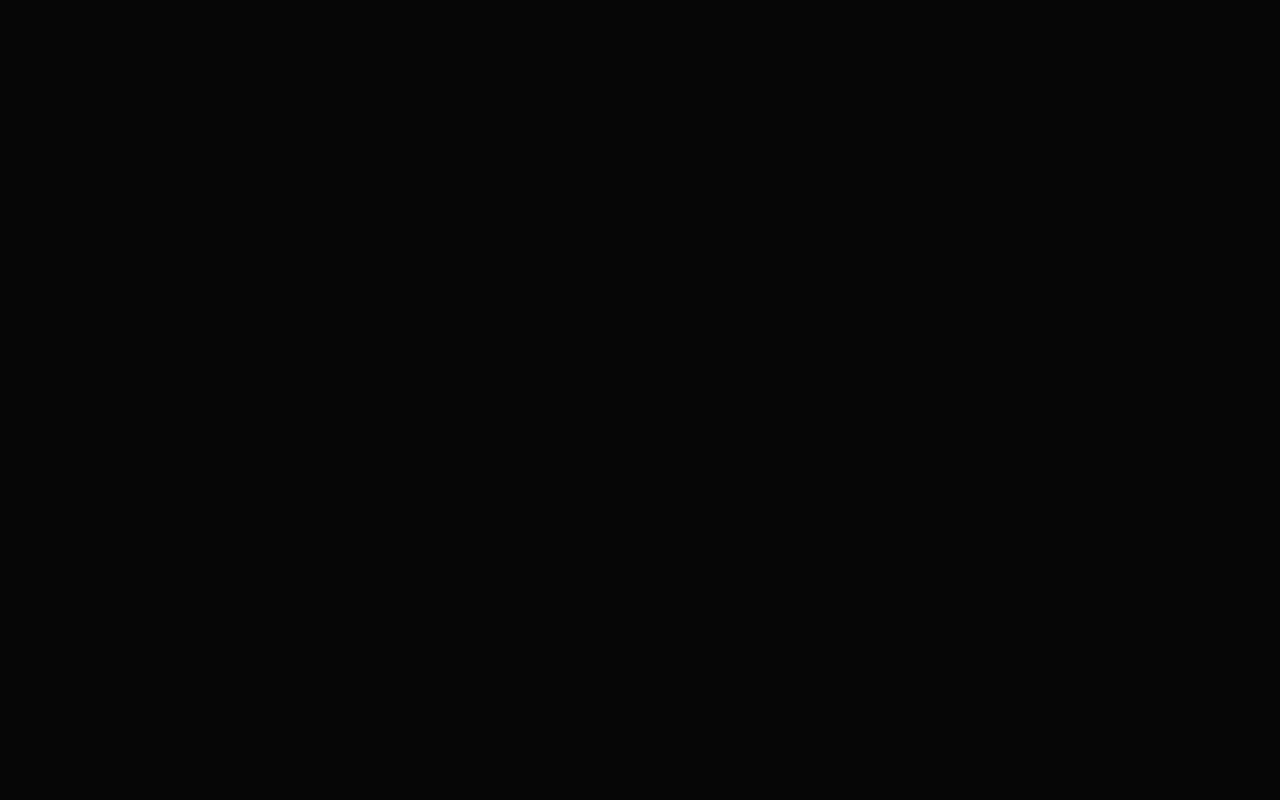
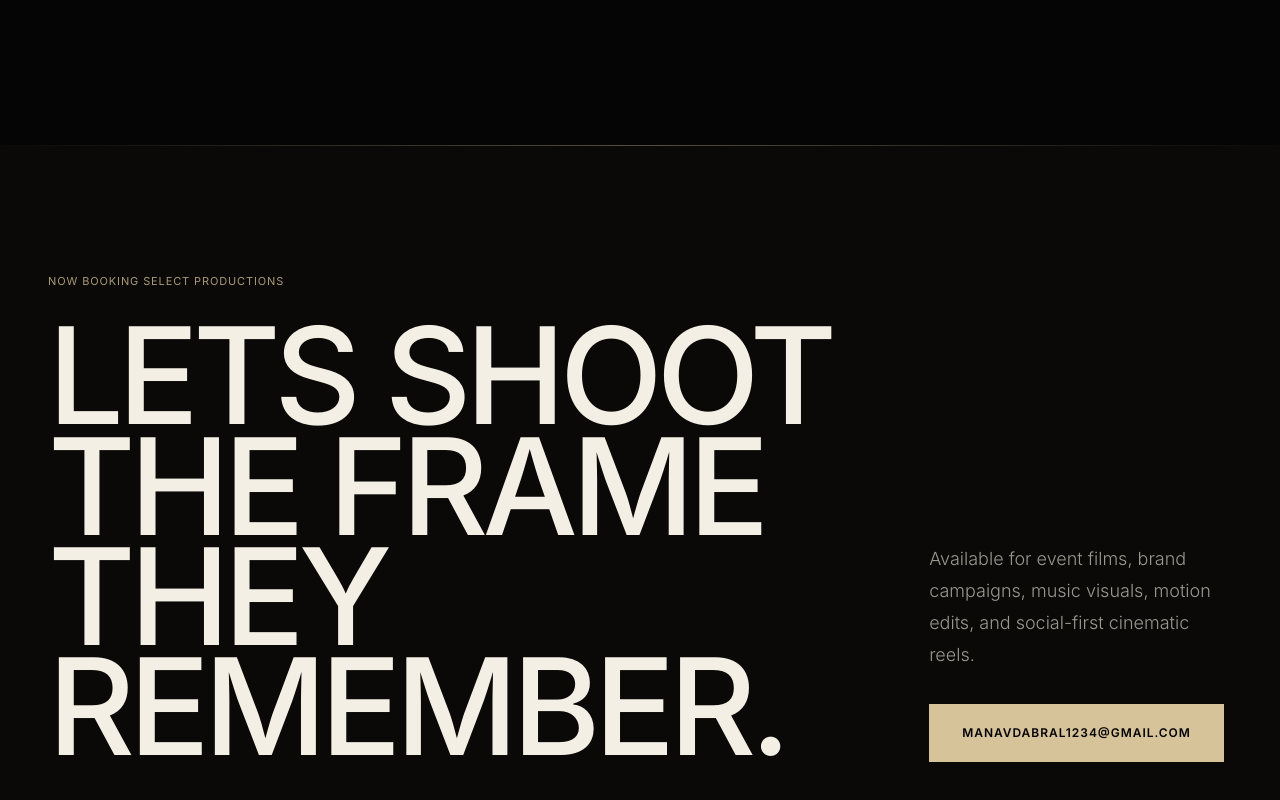
Before and after one commit to sibashish-design/manav-portfolio, a Next.js app: page / in a window 1280 px wide. Shown: the part 7703-8503 px from the top of the page. Built offline with nearby package versions, Linux system fonts and the light colour scheme.

Commit message:
Fix Email

```diff
--- a/components/Contact.tsx
+++ b/components/Contact.tsx
@@ -17,10 +17,10 @@ export default function Contact() {
               Available for event films, brand campaigns, music visuals, motion edits, and social-first cinematic reels.
             </p>
             <a
-              href="mailto:sibashishkurmi@gmail.com"
+              href="mailto:manavdabral1234@gmail.com"
               className="inline-flex w-full items-center justify-center border border-[#d7c39a] bg-[#d7c39a] px-8 py-5 text-xs font-semibold uppercase tracking-cinema text-black transition-colors duration-300 hover:bg-transparent hover:text-[#d7c39a] sm:w-auto"
             >
-              sibashishkurmi@gmail.com
+              manavdabral1234@gmail.com
             </a>
           </div>
         </div>
```
